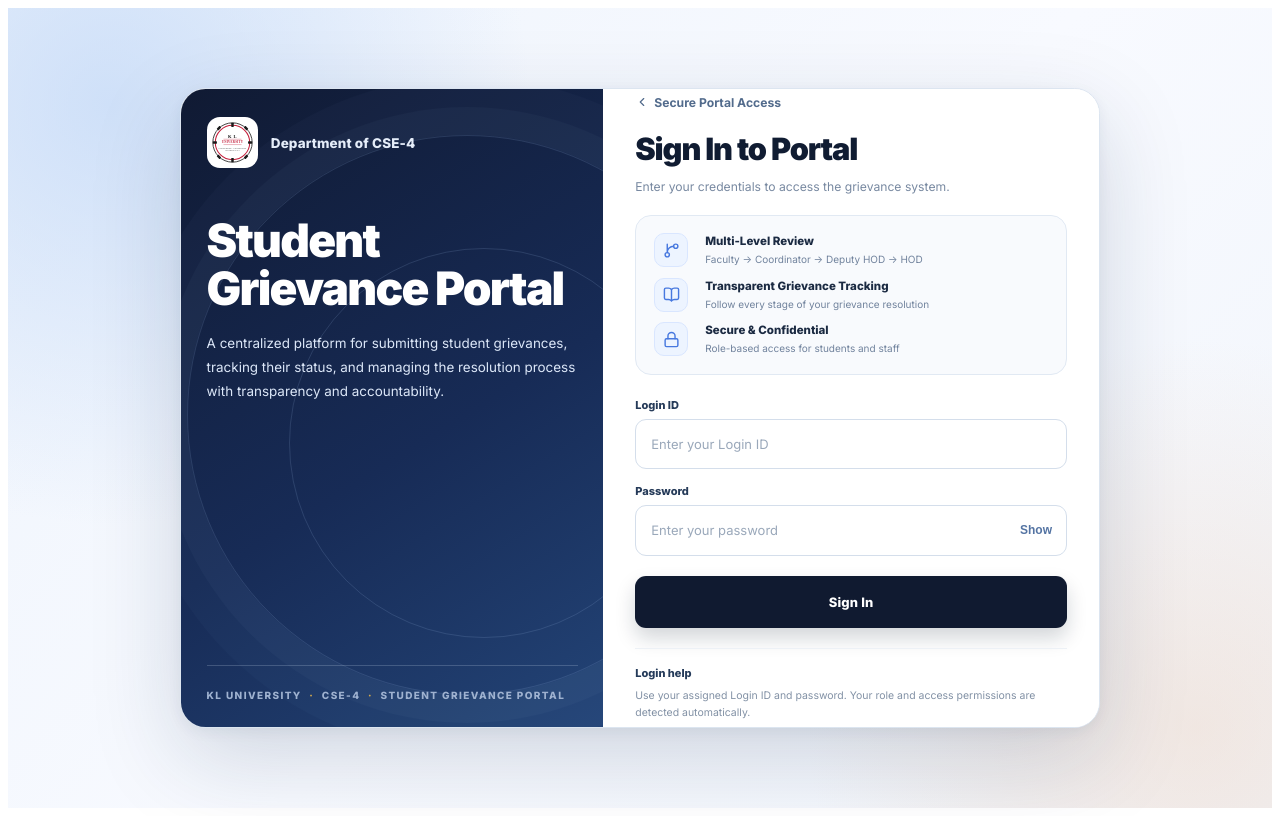
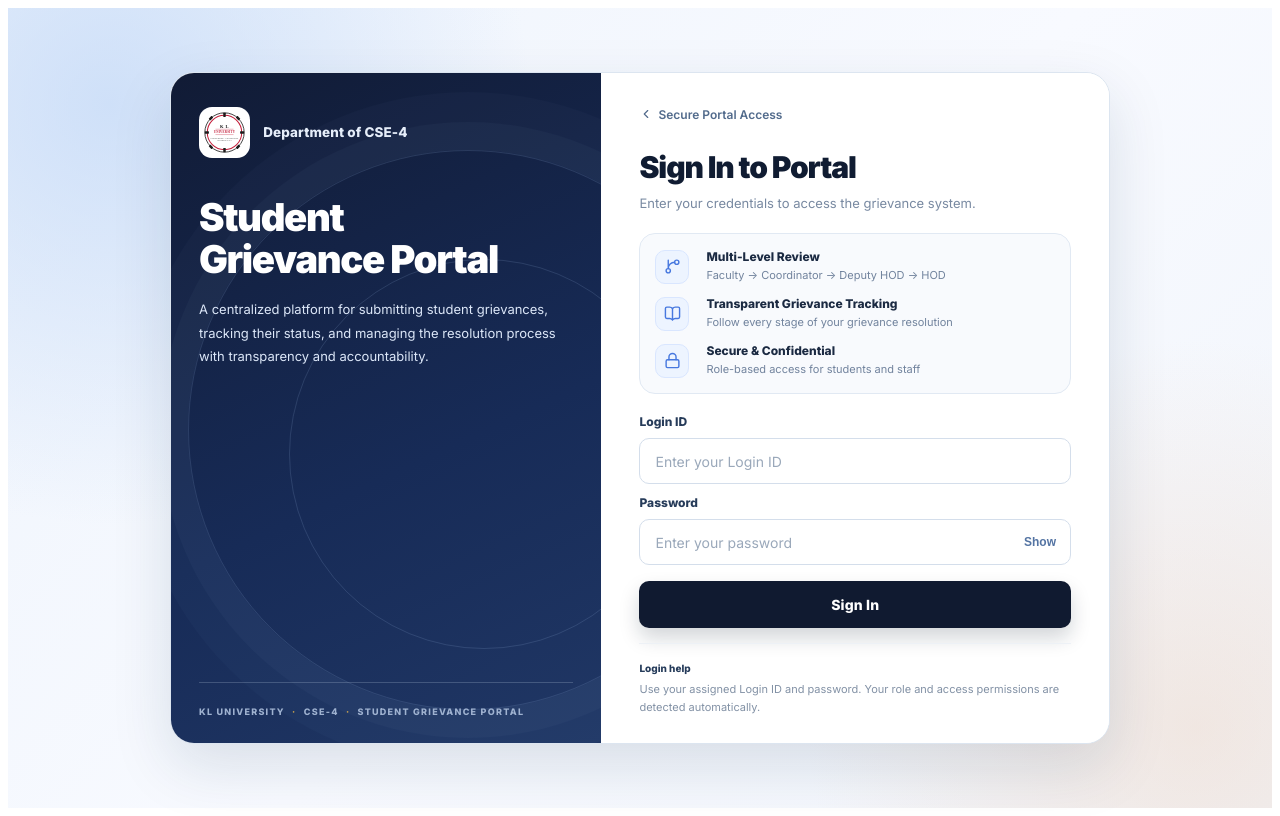
Before and after one commit to imashesh/klcse4-grievance-fe, a React (Vite) app: page /#/login in a window 1280 px wide. Built offline with nearby package versions, Linux system fonts and the light colour scheme.

Commit message:
Refactor LoginScreen layout and styles

```diff
--- a/src/components/LoginScreen.jsx
+++ b/src/components/LoginScreen.jsx
@@ -29,69 +29,71 @@ export default function LoginScreen({ onLogin, error, clearError }) {
   }
 
   return (
-    <main className="login-wrap">
-      <section className="login-card" aria-label="Student Grievance Portal sign in">
-        <aside className="login-brand">
-          <div className="login-brand-top">
-            <div className="brand-mark">
-              <img src="/kl_logo.svg" alt="KL University" />
+    <main className="grv-login-page">
+      <section className="grv-login-card" aria-label="Student Grievance Portal sign in">
+        <aside className="grv-login-visual">
+          <div className="grv-department-mark">
+            <div className="grv-logo">
+              <img src="/kl_logo.svg" alt="KL University emblem" />
+            </div>
             <span>Department of CSE-4</span>
           </div>
-            <div className="brand-title">Student Grievance Portal</div>
-            <p className="brand-sub">
+
+          <div className="grv-visual-copy">
+            <h1>Student Grievance Portal</h1>
+            <p>
               A centralized platform for submitting student grievances, tracking
               their status, and managing the resolution process with transparency
               and accountability.
             </p>
           </div>
 
-          <div className="brand-footer">
+          <div className="grv-orbit grv-orbit-one" />
+          <div className="grv-orbit grv-orbit-two" />
+          <div className="grv-visual-footer">
             KL UNIVERSITY <span>·</span> CSE-4 <span>·</span> STUDENT GRIEVANCE PORTAL
           </div>
-          <div className="login-orbit login-orbit-one" />
-          <div className="login-orbit login-orbit-two" />
         </aside>
 
-        <section className="login-form-side">
-          <div className="login-secure-label">
-            <ChevronRight size={14} />
+        <section className="grv-login-panel">
+          <div className="grv-back-label">
+            <ChevronRight size={14} className="grv-back-chevron" />
             <span>Secure Portal Access</span>
           </div>
 
-          <div className="login-heading">
+          <div className="grv-login-heading">
             <h2>Sign In to Portal</h2>
             <p>Enter your credentials to access the grievance system.</p>
           </div>
 
-          <div className="login-features">
-            <div className="login-feature-icon"><GitBranch size={17} /></div>
+          <div className="grv-feature-list">
+            <div className="grv-feature-icon"><GitBranch size={17} /></div>
             <div>
-              <div className="login-feature-title">Multi-Level Review</div>
-              <div className="login-feature-desc">Faculty → Coordinator → Deputy HOD → HOD</div>
+              <strong>Multi-Level Review</strong>
+              <small>Faculty → Coordinator → Deputy HOD → HOD</small>
             </div>
 
-            <div className="login-feature-icon"><BookOpen size={17} /></div>
+            <div className="grv-feature-icon"><BookOpen size={17} /></div>
             <div>
-              <div className="login-feature-title">Transparent Grievance Tracking</div>
-              <div className="login-feature-desc">Follow every stage of your grievance resolution</div>
+              <strong>Transparent Grievance Tracking</strong>
+              <small>Follow every stage of your grievance resolution</small>
             </div>
 
-            <div className="login-feature-icon"><Lock size={17} /></div>
+            <div className="grv-feature-icon"><Lock size={17} /></div>
             <div>
-              <div className="login-feature-title">Secure &amp; Confidential</div>
-              <div className="login-feature-desc">Role-based access for students and staff</div>
+              <strong>Secure &amp; Confidential</strong>
+              <small>Role-based access for students and staff</small>
             </div>
           </div>
 
           {error && (
-            <div className="login-error" role="alert">
+            <div className="grv-login-error" role="alert">
               <AlertCircle size={16} />
               <span>{error}</span>
             </div>
           )}
 
-          <form className="login-form" onSubmit={submit}>
-            <div className="field">
+          <form className="grv-login-form" onSubmit={submit}>
             <label htmlFor="grievance-login-id">Login ID</label>
             <input
               id="grievance-login-id"
@@ -101,11 +103,9 @@ export default function LoginScreen({ onLogin, error, clearError }) {
               autoComplete="username"
               required
             />
-            </div>
 
-            <div className="field">
             <label htmlFor="grievance-login-password">Password</label>
-              <div className="login-password-wrap">
+            <div className="grv-password-wrap">
               <input
                 id="grievance-login-password"
                 type={showPassword ? "text" : "password"}
@@ -117,23 +117,24 @@ export default function LoginScreen({ onLogin, error, clearError }) {
               />
               <button
                 type="button"
-                  className="login-show-password"
                 onClick={() => setShowPassword((visible) => !visible)}
                 aria-label={showPassword ? "Hide password" : "Show password"}
               >
                 {showPassword ? "Hide" : "Show"}
               </button>
             </div>
-            </div>
 
-            <button className="btn btn-primary" type="submit">
+            <button className="grv-submit-button" type="submit">
               Sign In
             </button>
           </form>
 
-          <div className="demo-creds">
-            <b>Login help</b>
-            <span>Use your assigned Login ID and password. Your role and access permissions are detected automatically.</span>
+          <div className="grv-login-help">
+            <strong>Login help</strong>
+            <p>
+              Use your assigned Login ID and password. Your role and access
+              permissions are detected automatically.
+            </p>
           </div>
         </section>
       </section>
```
Lines whose indentation alone changed are shown as unchanged.
